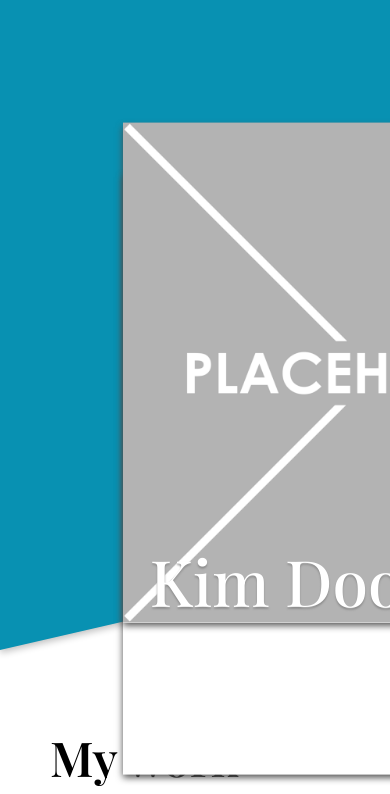
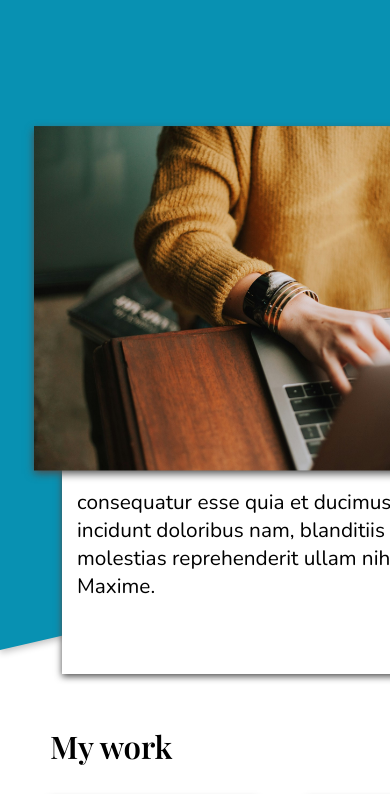
Before and after one commit to eudooyoung/odin-homepage, a website built with webpack: page src/template.html in a window 390 px wide. Shown: the top 794 px of the page. Built offline with nearby package versions, Linux system fonts and the light colour scheme; files whose address does not match are found by name; a web font is replaced by a local one.

Commit message:
feat: add responsive layout for header in tablet view
Profile placehlder has been changed.

```diff
--- a/src/style.css
+++ b/src/style.css
@@ -1,14 +1,14 @@
 :root {
-  --background-color: #0891b2;
+  --background-blue: #0891b2;
   --profile-description-background: #fff;
   --box-shadow-light: 0 3px 7px #c0c0c0;
   --box-shadow-dark: 0 3px 7px #4c4c4c;
   --font-header: "Playfair Display", serif;
   --font-paragraph: "Nunito", sans-serif;
-  --font-size-large: 2rem;
+  --font-size-large: 1.3rem;
   --font-size-medium: 1.3rem;
   --font-size-small: 1.1rem;
-  --text-shadow: 0 2px 2px #8c8c8c;
+  --text-shadow: 0 2px 2px #3a3a3a;
 }
 
 * {
@@ -30,8 +30,20 @@ body {
   grid-template-rows: 650px 1050px 600px;
 }
 
+h1 {
+  font-family: var(--font-header);
+  font-weight: 500;
+  color: white;
+  text-shadow: var(--text-shadow);
+}
+
+h2 {
+  font-family: var(--font-header);
+  font-weight: 600;
+}
+
 header {
-  background-color: var(--background-color);
+  background-color: var(--background-blue);
   box-shadow: var(--box-shadow-light);
 
   transform: skewY(-13deg);
@@ -42,28 +54,24 @@ header {
 }
 
 .profile-container {
-  max-height: 60%;
-  max-width: 70%;
+  max-width: 85%;
+  padding: 15px;
   background-color: var(--profile-description-background);
   box-shadow: var(--box-shadow-dark);
 
   transform: skewY(13deg);
   transform-origin: 0 0;
-
-  /* display: grid;
-  grid-template-columns: repeat(2, min(500px, 50%));
-  grid-template-rows: 100%;
-  justify-content: center;
-  align-items: center; */
 }
 
 .profile-container .image-wrapper {
-  transform: translateY(-10%);
+  transform: scale(1.2);
+  margin-right: 75px;
+  max-width: 50%;
+  min-width: 430px;
   float: left;
 
   display: grid;
-  /* grid-template-rows: repeat(4, 1fr); */
-  /* align-items: center; */
+  justify-items: center;
 }
 
 .profile-container .image-wrapper > * {
@@ -72,49 +80,33 @@ header {
 
 .profile-container .image-wrapper img {
   grid-row: 1 / 4;
-  max-width: 500px;
-  min-width: 400px;
+  max-width: 100%;
   box-shadow: var(--box-shadow-dark);
 }
 
-h1 {
+.profile-container h1 {
   grid-row: 3 / 4;
-  place-self: center;
-
-  font-family: var(--font-header);
-  font-weight: 500;
-  color: white;
-  text-shadow: var(--text-shadow);
 }
 
-.profile-container .description-wrapper {
-  padding: 10px 30px;
-
-  display: grid;
+.profile-container h2 {
+  padding-top: 15px;
 }
 
-.profile-container .description-wrapper > * {
-  margin: 30px 10px;
-}
-
-h2 {
-  font-family: var(--font-header);
-  font-weight: 600;
-}
-
-.description-wrapper p {
+.profile-container p {
+  margin-bottom: 15px;
+  padding-top: 15px;
   font-size: var(--font-size-medium);
 }
 
-.description-wrapper .link-container {
+.profile-container .link-container {
   display: flex;
   justify-content: flex-end;
   align-items: center;
   gap: 25px;
 }
 
-.description-wrapper .link-container * {
-  max-width: 40px;
+.profile-container .link-container * {
+  max-width: 35px;
 }
 
 .link-container a {
@@ -187,7 +179,7 @@ main {
 
 footer {
   padding: 50px;
-  background-color: var(--background-color);
+  background-color: var(--background-blue);
   color: #fff;
 
   display: flex;
@@ -234,7 +226,17 @@ footer .link-container {
 }
 
 @media (max-width: 1200px) {
-  .profile-container img {
-    /* width: 400px; */
+  .profile-container {
+    transform: translateY(23%) skewY(13deg);
+  }
+
+  .profile-container .image-wrapper {
+    transform: translateY(-13%) scale(1.2);
+  }
+
+  .profile-container h1 {
+    grid-row: 1 / 2;
+
+    transform: translateX(95%);
   }
 }
--- a/src/template.html
+++ b/src/template.html
@@ -20,16 +20,16 @@
     <header>
       <div class="profile-container">
         <div class="image-wrapper">
-          <img src="./img/PlaceholderLC.png" alt="profile" />
+          <img src="./img/profile-placeholder.jpg" alt="profile" />
           <h1>Kim Doo Young</h1>
         </div>
-        <div class="description-wrapper">
         <h2>About me</h2>
         <p>
-            Lorem ipsum dolor sit amet consectetur adipisicing elit. Tenetur,
-            delectus blanditiis doloribus iure nisi ipsam aliquam. Inventore
-            pariatur, minus accusamus id molestias accusantium tenetur dolores
-            eveniet, omnis labore unde dignissimos.
+          Lorem ipsum dolor sit, amet consectetur adipisicing elit. Vitae
+          numquam ipsam consectetur obcaecati cum consequatur esse quia et
+          ducimus officiis eaque deserunt laudantium incidunt doloribus nam,
+          blanditiis repellendus exercitationem distinctio molestias
+          reprehenderit ullam nihil sequi. Alias odio eligendi dicta! Maxime.
         </p>
         <div class="link-container">
           <a
@@ -47,7 +47,6 @@
             rel="noreferrer"
             ><img src="./img/blog-svgrepo-com.svg" alt="blog"
           /></a>
-          </div>
         </div>
       </div>
     </header>
```
Also changed, not shown: readme.md, src/img/profile-placeholder.jpg (added). Lines whose indentation alone changed are shown as unchanged.
